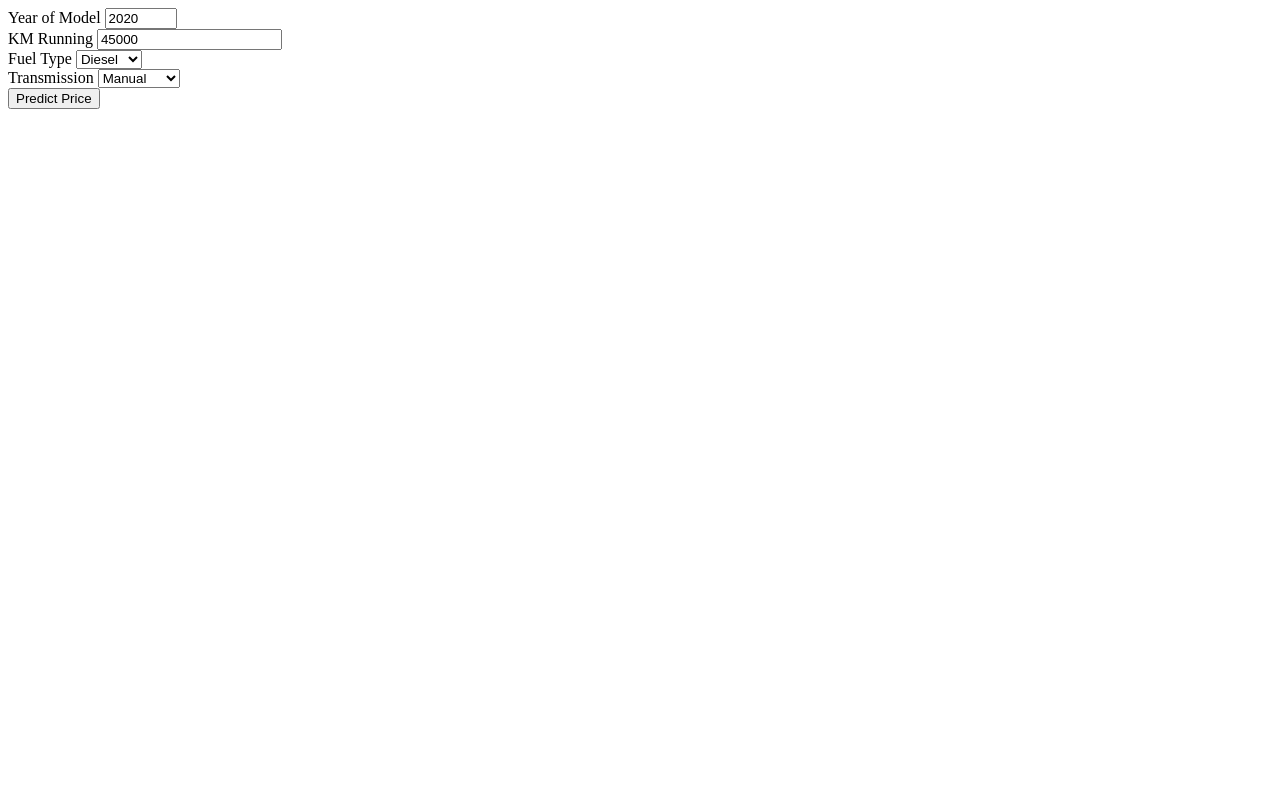
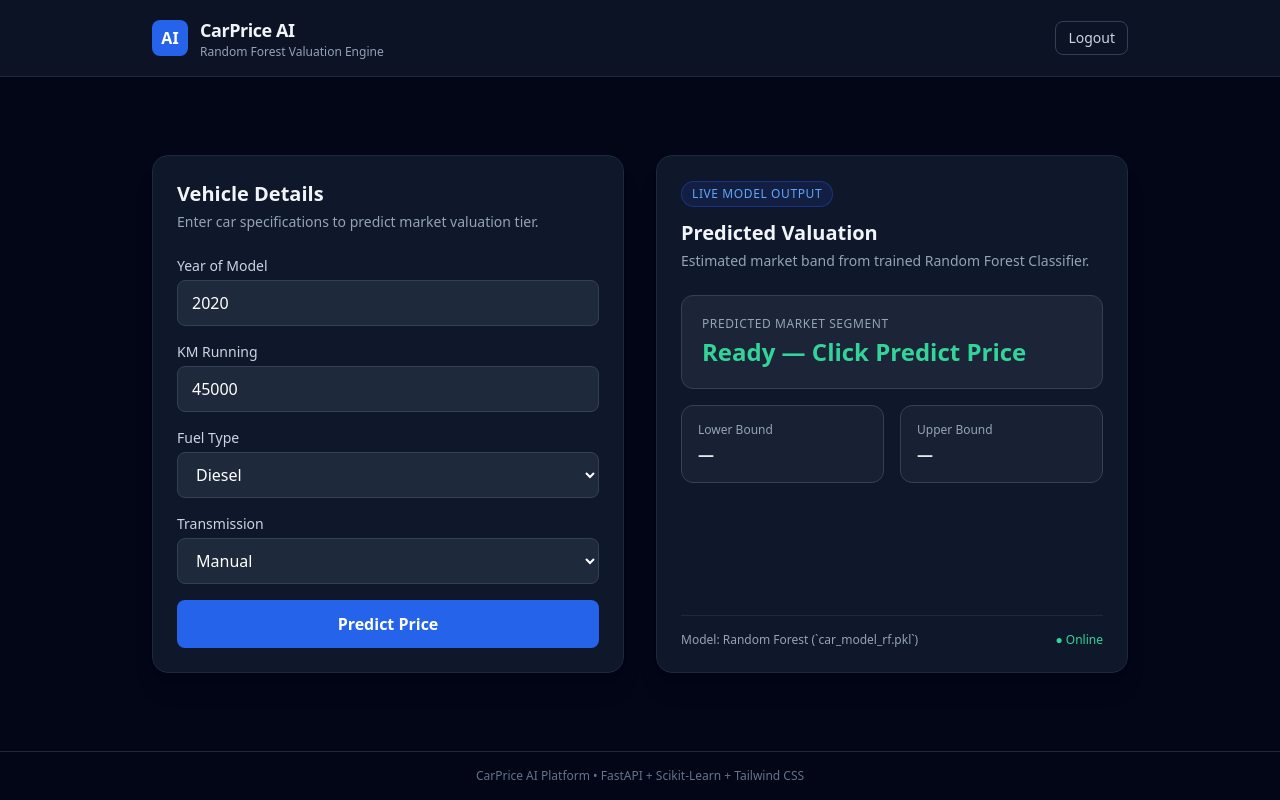
Before and after one commit to mayankbhalla02-crypto/carprice-ai, a plain HTML site: page templates/dashboard.html in a window 1280 px wide. Drawn offline with nearby package versions, Linux system fonts and the light colour scheme.

Commit message:
Update dashboard.html

```diff
--- a/templates/dashboard.html
+++ b/templates/dashboard.html
@@ -1,42 +1,50 @@
+<!DOCTYPE html>
+<html lang="en">
+<head>
+  <meta charset="UTF-8" />
+  <meta name="viewport" content="width=device-width, initial-scale=1.0" />
+  <title>CarPrice AI — Valuation Dashboard</title>
+  <script src="https://cdn.tailwindcss.com"></script>
+</head>
+<body class="min-h-screen bg-slate-950 text-slate-100 flex flex-col justify-between">
+  <!-- Navbar -->
+  <header class="border-b border-slate-800 bg-slate-900/80 backdrop-blur">
+    <div class="max-w-5xl mx-auto px-6 py-4 flex items-center justify-between">
+      <div class="flex items-center gap-3">
+        <div class="h-9 w-9 rounded-lg bg-blue-600 flex items-center justify-center font-bold text-white">AI</div>
+        <div>
+          <h1 class="text-lg font-semibold tracking-tight">CarPrice AI</h1>
+          <p class="text-xs text-slate-400">Random Forest Valuation Engine</p>
+        </div>
+      </div>
+      <a href="/" class="text-sm text-slate-300 hover:text-white border border-slate-700 px-3 py-1.5 rounded-lg">Logout</a>
+    </div>
+  </header>
+
+  <!-- Main Content -->
+  <main class="max-w-5xl w-full mx-auto px-6 py-10 grid grid-cols-1 md:grid-cols-2 gap-8">
+    <!-- Input Card -->
+    <section class="bg-slate-900 border border-slate-800 rounded-2xl p-6 shadow-xl">
+      <h2 class="text-xl font-semibold mb-1">Vehicle Details</h2>
+      <p class="text-sm text-slate-400 mb-6">Enter car specifications to predict market valuation tier.</p>
+
       <form id="predictionForm" class="space-y-4">
-  <!-- Year of Model -->
         <div>
-    <label for="year" class="block text-sm font-medium mb-1">Year of Model</label>
-    <input
-      type="number"
-      id="year"
-      name="year"
-      min="1995"
-      max="2026"
-      value="2020"
-      required
-      class="w-full px-3 py-2 rounded bg-slate-800 border border-slate-700 text-white"
-    />
+          <label for="year" class="block text-sm font-medium text-slate-300 mb-1">Year of Model</label>
+          <input type="number" id="year" name="year" min="1995" max="2026" value="2020" required
+            class="w-full px-3.5 py-2.5 rounded-lg bg-slate-800 border border-slate-700 text-white focus:outline-none focus:border-blue-500" />
         </div>
 
-  <!-- KM Running -->
         <div>
-    <label for="kms_driven" class="block text-sm font-medium mb-1">KM Running</label>
-    <input
-      type="number"
-      id="kms_driven"
-      name="kms_driven"
-      min="0"
-      step="100"
-      value="45000"
-      required
-      class="w-full px-3 py-2 rounded bg-slate-800 border border-slate-700 text-white"
-    />
+          <label for="kms_driven" class="block text-sm font-medium text-slate-300 mb-1">KM Running</label>
+          <input type="number" id="kms_driven" name="kms_driven" min="0" step="100" value="45000" required
+            class="w-full px-3.5 py-2.5 rounded-lg bg-slate-800 border border-slate-700 text-white focus:outline-none focus:border-blue-500" />
         </div>
 
-  <!-- Fuel Selection (Including Diesel) -->
         <div>
-    <label for="fuel" class="block text-sm font-medium mb-1">Fuel Type</label>
-    <select
-      id="fuel"
-      name="fuel"
-      class="w-full px-3 py-2 rounded bg-slate-800 border border-slate-700 text-white"
-    >
+          <label for="fuel" class="block text-sm font-medium text-slate-300 mb-1">Fuel Type</label>
+          <select id="fuel" name="fuel"
+            class="w-full px-3.5 py-2.5 rounded-lg bg-slate-800 border border-slate-700 text-white focus:outline-none focus:border-blue-500">
             <option value="Petrol">Petrol</option>
             <option value="Diesel" selected>Diesel</option>
             <option value="CNG">CNG</option>
@@ -44,31 +52,74 @@
           </select>
         </div>
 
-  <!-- Transmission -->
         <div>
-    <label for="transmission" class="block text-sm font-medium mb-1">Transmission</label>
-    <select
-      id="transmission"
-      name="transmission"
-      class="w-full px-3 py-2 rounded bg-slate-800 border border-slate-700 text-white"
-    >
-      <option value="Manual">Manual</option>
+          <label for="transmission" class="block text-sm font-medium text-slate-300 mb-1">Transmission</label>
+          <select id="transmission" name="transmission"
+            class="w-full px-3.5 py-2.5 rounded-lg bg-slate-800 border border-slate-700 text-white focus:outline-none focus:border-blue-500">
+            <option value="Manual" selected>Manual</option>
             <option value="Automatic">Automatic</option>
           </select>
         </div>
 
-  <button
-    type="submit"
-    class="w-full py-2.5 px-4 rounded bg-blue-600 hover:bg-blue-500 font-semibold text-white"
-  >
+        <button type="submit" id="submitBtn"
+          class="w-full py-3 px-4 rounded-lg bg-blue-600 hover:bg-blue-500 font-semibold text-white transition cursor-pointer">
           Predict Price
         </button>
       </form>
+    </section>
+
+    <!-- Result Card -->
+    <section class="bg-slate-900 border border-slate-800 rounded-2xl p-6 shadow-xl flex flex-col justify-between">
+      <div>
+        <span class="inline-block text-xs font-medium uppercase tracking-wider text-blue-400 bg-blue-950/60 border border-blue-800/60 px-2.5 py-1 rounded-full mb-3">
+          Live Model Output
+        </span>
+        <h2 class="text-xl font-semibold mb-1">Predicted Valuation</h2>
+        <p class="text-sm text-slate-400 mb-6">Estimated market band from trained Random Forest Classifier.</p>
+
+        <!-- Error Box -->
+        <div id="errorBox" class="hidden mb-4 p-3 rounded-lg bg-red-950/70 border border-red-800 text-red-200 text-sm"></div>
+
+        <!-- Fair Price Display -->
+        <div class="p-5 rounded-xl bg-slate-800/80 border border-slate-700 mb-4">
+          <p class="text-xs uppercase tracking-wider text-slate-400 mb-1">Predicted Market Segment</p>
+          <p id="fairPriceDisplay" class="text-2xl font-bold text-emerald-400">Ready — Click Predict Price</p>
+        </div>
+
+        <!-- Low / High Range -->
+        <div class="grid grid-cols-2 gap-4">
+          <div class="p-4 rounded-xl bg-slate-800/60 border border-slate-700">
+            <p class="text-xs text-slate-400 mb-1">Lower Bound</p>
+            <p id="lowEstDisplay" class="text-base font-semibold text-slate-200">—</p>
+          </div>
+          <div class="p-4 rounded-xl bg-slate-800/60 border border-slate-700">
+            <p class="text-xs text-slate-400 mb-1">Upper Bound</p>
+            <p id="highEstDisplay" class="text-base font-semibold text-slate-200">—</p>
+          </div>
+        </div>
+      </div>
+
+      <div class="mt-6 pt-4 border-t border-slate-800 text-xs text-slate-400 flex justify-between">
+        <span>Model: Random Forest (`car_model_rf.pkl`)</span>
+        <span id="statusBadge" class="text-emerald-400">● Online</span>
+      </div>
+    </section>
+  </main>
+
+  <footer class="border-t border-slate-800 py-4 text-center text-xs text-slate-500">
+    CarPrice AI Platform • FastAPI + Scikit-Learn + Tailwind CSS
+  </footer>
 
   <script>
     document.getElementById("predictionForm").addEventListener("submit", async function (e) {
       e.preventDefault();
+      const btn = document.getElementById("submitBtn");
+      const errorBox = document.getElementById("errorBox");
+      errorBox.classList.add("hidden");
+      btn.textContent = "Predicting...";
+      btn.disabled = true;
 
+      try {
         const formData = new FormData();
         formData.append("year", document.getElementById("year").value);
         formData.append("kms_driven", document.getElementById("kms_driven").value);
@@ -82,11 +133,21 @@
 
         const data = await response.json();
         if (data.status === "success") {
-      document.getElementById("fairPriceDisplay").innerText = data.fairPriceDisplay;
-      document.getElementById("lowEstDisplay").innerText = data.lowEstDisplay;
-      document.getElementById("highEstDisplay").innerText = data.highEstDisplay;
+          document.getElementById("fairPriceDisplay").textContent = data.fairPriceDisplay;
+          document.getElementById("lowEstDisplay").textContent = data.lowEstDisplay;
+          document.getElementById("highEstDisplay").textContent = data.highEstDisplay;
         } else {
-      alert("Error: " + data.message);
+          errorBox.textContent = "Error: " + (data.message || "Prediction failed");
+          errorBox.classList.remove("hidden");
+        }
+      } catch (err) {
+        errorBox.textContent = "Network error: " + err.message;
+        errorBox.classList.remove("hidden");
+      } finally {
+        btn.textContent = "Predict Price";
+        btn.disabled = false;
       }
     });
   </script>
+</body>
+</html>
```
Lines whose indentation alone changed are shown as unchanged.
